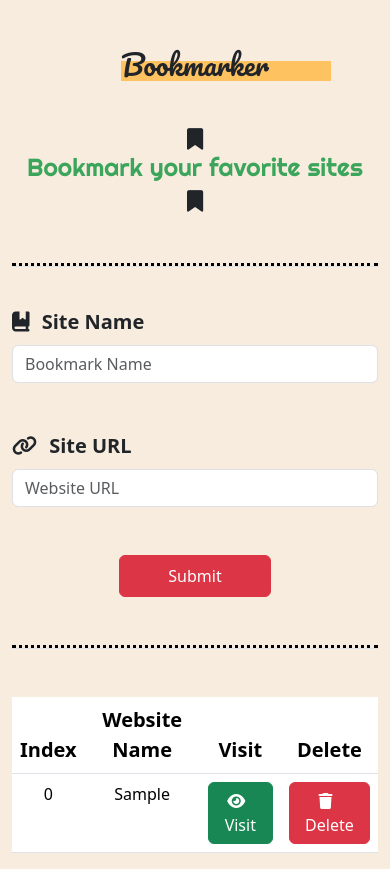
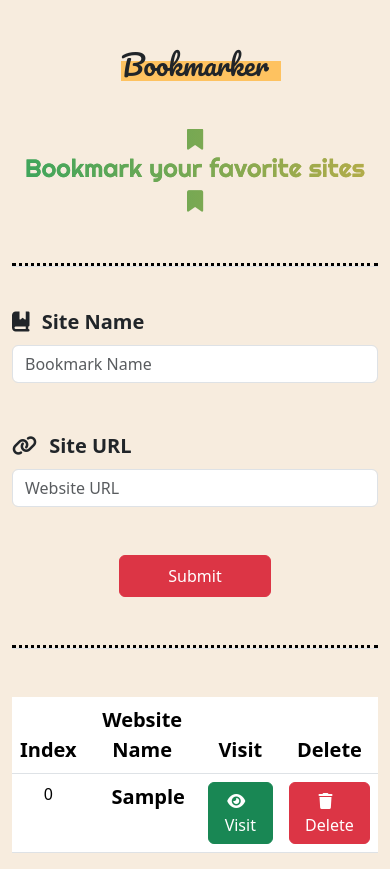
Before and after one commit to rawan77777777/Assignment-9, a plain HTML site: page index.html in a window 390 px wide. Both pictures are taken after typing "Sample", "https://example.com" into the empty fields and a click on the button "Submit". Drawn offline with Linux system fonts and the light colour scheme.

Commit message:
inintial commit

```diff
--- a/CSS/main.css
+++ b/CSS/main.css
@@ -1,13 +1,13 @@
-body{
-    background-color: #F7ECDE;
+body {
+  background-color: #f7ecde;
 }
-h1{
+h1 {
   font-family: "Pacifico", cursive;
   position: relative;
 }
-h1::before{
+h1::before {
   content: "";
-    background-color: #FEC260;
+  background-color: #fec260;
   width: 210px;
   height: 20px;
   position: absolute;
@@ -15,26 +15,45 @@ h1::before{
   transition: all 0.5s;
   z-index: -1;
 }
-h1:hover::before{
+h1:hover::before {
   height: 45px;
 }
-h2{
-
-  color: #3ca55c ;
+h2 {
+  font-size: 25px;
+  background-image: linear-gradient(to right, #3ca55c, #b5ac49);
+  -webkit-background-clip: text;
+  background-clip: text;
+  color: transparent;
   padding-inline: 10px;
   font-family: "Righteous", cursive;
 }
-.border-bottom{
+.icon {
+  background-image: linear-gradient(to right, #3ca55c, #b5ac49);
+  -webkit-background-clip: text;
+  background-clip: text;
+  color: transparent;
+}
+.border-bottom {
   border-width: 3px 0px;
   margin-bottom: 40px;
   border-color: black;
   border-style: dotted;
 }
-.input1 label{
+.input1 label {
   font-weight: 700;
   font-size: 20px;
 }
-.input2 label{
+.input2 label {
   font-weight: 700;
   font-size: 20px;
 }
+
+/* <==========media query=========> */
+@media screen and (min-width: 340px) and (max-width: 926px) {
+  h1::before {
+    width: 160px !important;
+  }
+}
+
+@media screen and (min-width: 927px) and (max-width: 1024px) {
+}
--- a/index.html
+++ b/index.html
@@ -3,7 +3,7 @@
 <head>
     <meta charset="UTF-8">
     <meta name="viewport" content="width=device-width, initial-scale=1.0">
-    <title>Document</title>
+    <title>Book Mark</title>
     <link rel="icon" href="image/bookmark.png">
     <link rel="stylesheet" href="https://cdnjs.cloudflare.com/ajax/libs/font-awesome/6.5.2/css/all.min.css" integrity="sha512-SnH5WK+bZxgPHs44uWIX+LLJAJ9/2PkPKZ5QiAj6Ta86w+fsb2TkcmfRyVX3pBnMFcV7oQPJkl9QevSCWr3W6A==" crossorigin="anonymous" referrerpolicy="no-referrer" />
     <link rel="preconnect" href="https://fonts.googleapis.com">
@@ -19,7 +19,7 @@
             <h1>Bookmarker</h1>
         </div>
         <div>
-        <div class="text-center my-5 ">
+        <div class="text-center icon my-5 ">
             <i class="fa-solid fa-bookmark fs-4"></i><h2 class=" d-inline-block">
                 Bookmark your favorite sites
             </h2><i class="fa-solid fa-bookmark fs-4"></i>
@@ -37,7 +37,6 @@
                 </label>
                 <input oninput="validationUrl()" type="url" class="form-control" id="bookMarkSite" placeholder="Website URL">
                 <p id="msgUrl" class="alert alert-danger d-none">Invalid link</p>
-
             </div>
             <div class="text-center mt-5">
                 <button onclick="addNew()" type="button" class="px-5 py-2 btn btn-danger">Submit</button>
@@ -58,9 +57,6 @@
             </tbody>
         </table>
     </div>
-
-
-
     <script src="js/index.js"></script>
 </body>
 </html>
--- a/js/index.js
+++ b/js/index.js
@@ -30,10 +30,17 @@ function addMore(){
     var cartona = "";
     for(var i= 0; i<addMoreInfo.length; i++){
         cartona +=
-    `    <tr>
+    `<tr>
     <td>${i}</td>
-    <td>${addMoreInfo[i].name}</td>
-    <td><button class="btn btn-success"><i class="fa-solid fa-eye pe-2"></i>Visit</button></td>
+            <td>
+  <i class="fa-brands fa-${addMoreInfo[
+    i
+  ].name.toLowerCase()} fa-xl me-2 fw-bold ${getIconColor(
+      addMoreInfo[i].name
+    )}"></i>
+  <span class="fs-5 fw-bold">${addMoreInfo[i].name}</span>
+</td>
+    <td><button onclick="openPage(${i})" class="btn btn-success"><i class="fa-solid fa-eye pe-2"></i>Visit</button></td>
     <td><button onclick="deleteItem(${i})" class="btn btn-danger"><i class="fa-solid fa-trash pe-2"></i>Delete</button></td>
 </tr>`;
     }
@@ -44,7 +51,6 @@ function addMore(){
     localStorage.setItem("infoContainer", JSON.stringify(addMoreInfo));
     addMore();
     console.log(addMoreInfo);
-
   }
   function validationName() {
     var text = bookMarkNameInput.value;
@@ -84,3 +90,31 @@ function addMore(){
         return false;
     }
   }
+
+  function openPage(index) {
+  parent.open(addMoreInfo[index].url);
+}
+
+function getIconColor(iconName) {
+    switch (iconName.toLowerCase()) {
+      case "facebook":
+      case "linkedin":
+        return "text-primary";
+      case "twitter":
+        return "text-info";
+      case "instagram":
+        return "text-danger";
+      case "google":
+        return "text-warning";
+      default:
+        return "text-secondary";
+    }
+  }
+//     function visitProduct(index) {
+//      var regexUUrl = /^https?:\/\//;
+//      if (regexUUrl.test(bookMarkSiteInput[index].addMoreInfo)) {
+//        window.open(bookMarkSiteInput[index].addMoreInfo, "_blank");
+//      } else {
+//        window.open(https://${bookMarkSiteInput[index].addMoreInfo}, "_blank");
+//      }
+//     }
```
Lines whose indentation alone changed are shown as unchanged.
